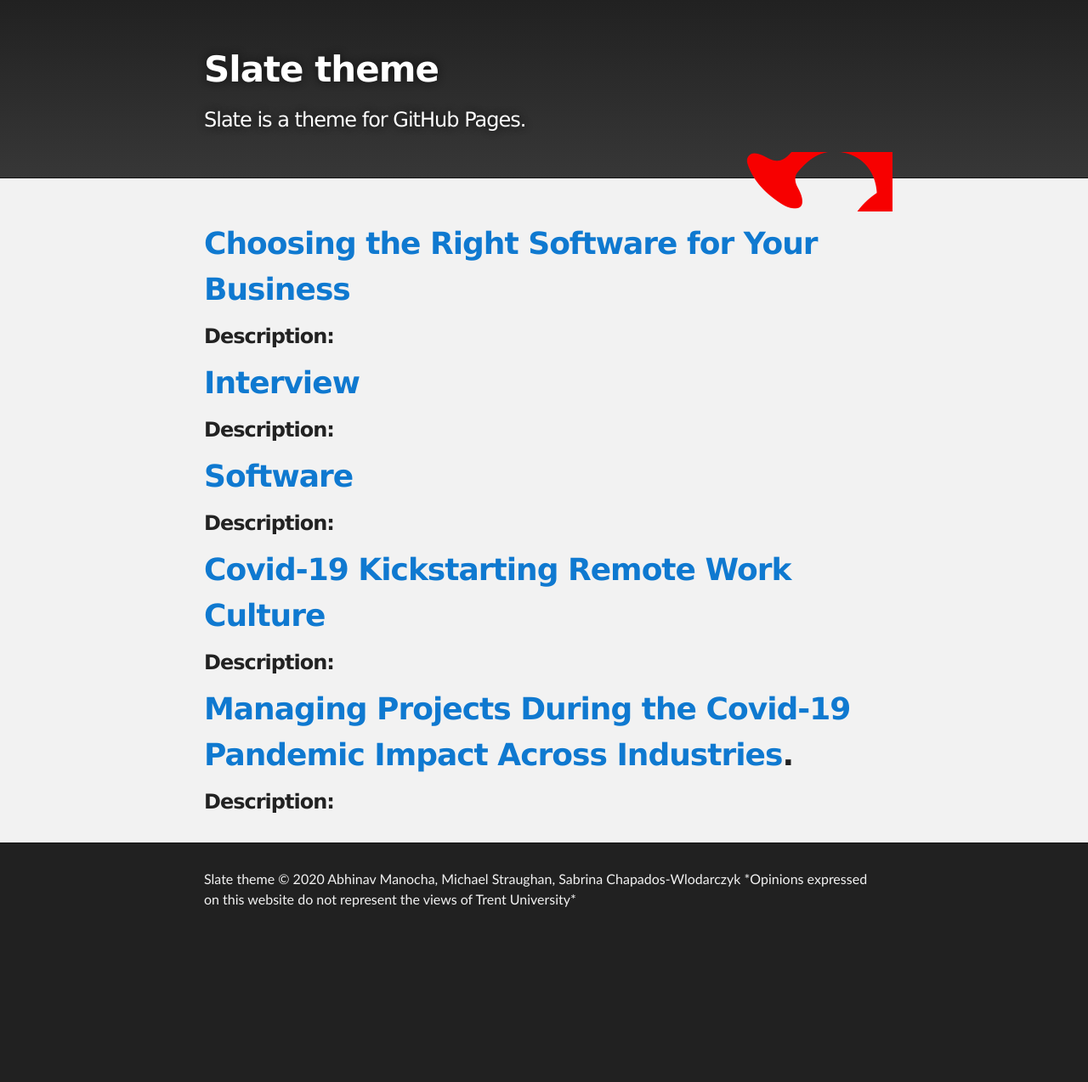
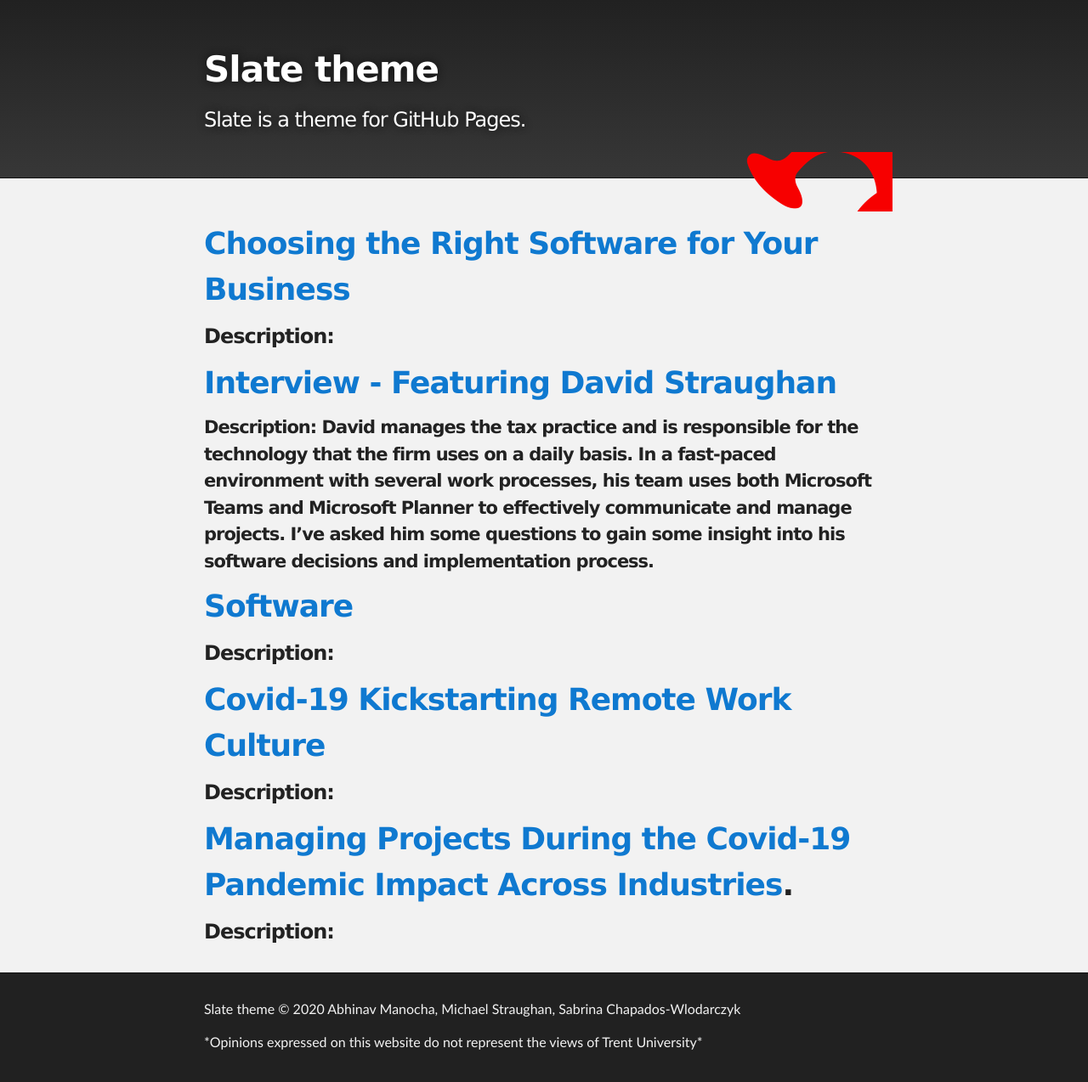
Before and after one commit to abhinavmanocha/3850Project, a Jekyll site: the page built from index.md, in a window 1280 px wide. Shown: the whole page at 85% size. Built offline with Jekyll 4.4.1, drawn with Linux system fonts in a browser that asks for light colours; our own code applies the rules of GitHub Pages for plain Markdown files; before the commit the page ends 1106 px from its top, so only the background shows below that.

Commit message:
test description

```diff
--- a/_layouts/default.html
+++ b/_layouts/default.html
@@ -39,7 +39,8 @@
     <div id="footer_wrap" class="outer">
       <footer class="inner">
         {% if site.github.is_project_page %}
-        <p class="copyright">{{ site.title | default: site.github.repository_name }} © 2020 Abhinav Manocha, Michael Straughan, Sabrina Chapados-Wlodarczyk *Opinions expressed on this website do not represent the views of Trent University*</p>
+        <p class="copyright">{{ site.title | default: site.github.repository_name }} © 2020 Abhinav Manocha, Michael Straughan, Sabrina Chapados-Wlodarczyk </p>
+        <p>*Opinions expressed on this website do not represent the views of Trent University*</p>
         {% endif %}
       </footer>
     </div>
--- a/index.md
+++ b/index.md
@@ -5,8 +5,8 @@ layout: default
 # [Choosing the Right Software for Your Business](./Choosing the Right Software for Your Business.md)
 ### Description:
 
-# [Interview](./Interview.md)
-### Description:
+# [Interview - Featuring David Straughan](./Interview.md)
+#### Description: David manages the tax practice and is responsible for the technology that the firm uses on a daily basis. In a fast-paced environment with several work processes, his team uses both Microsoft Teams and Microsoft Planner to effectively communicate and manage projects. I've asked him some questions to gain some insight into his software decisions and implementation process.
 
 # [Software](./Software.md)
 ### Description:
```
